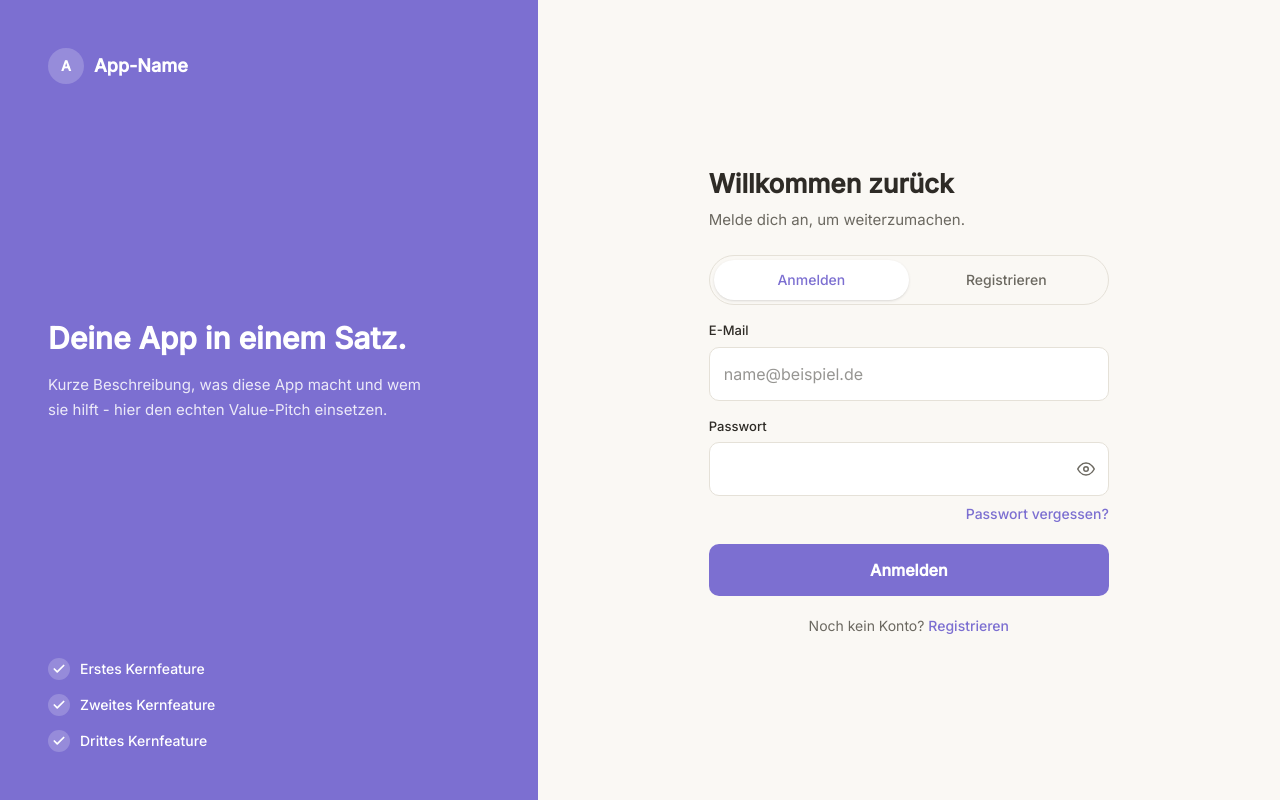
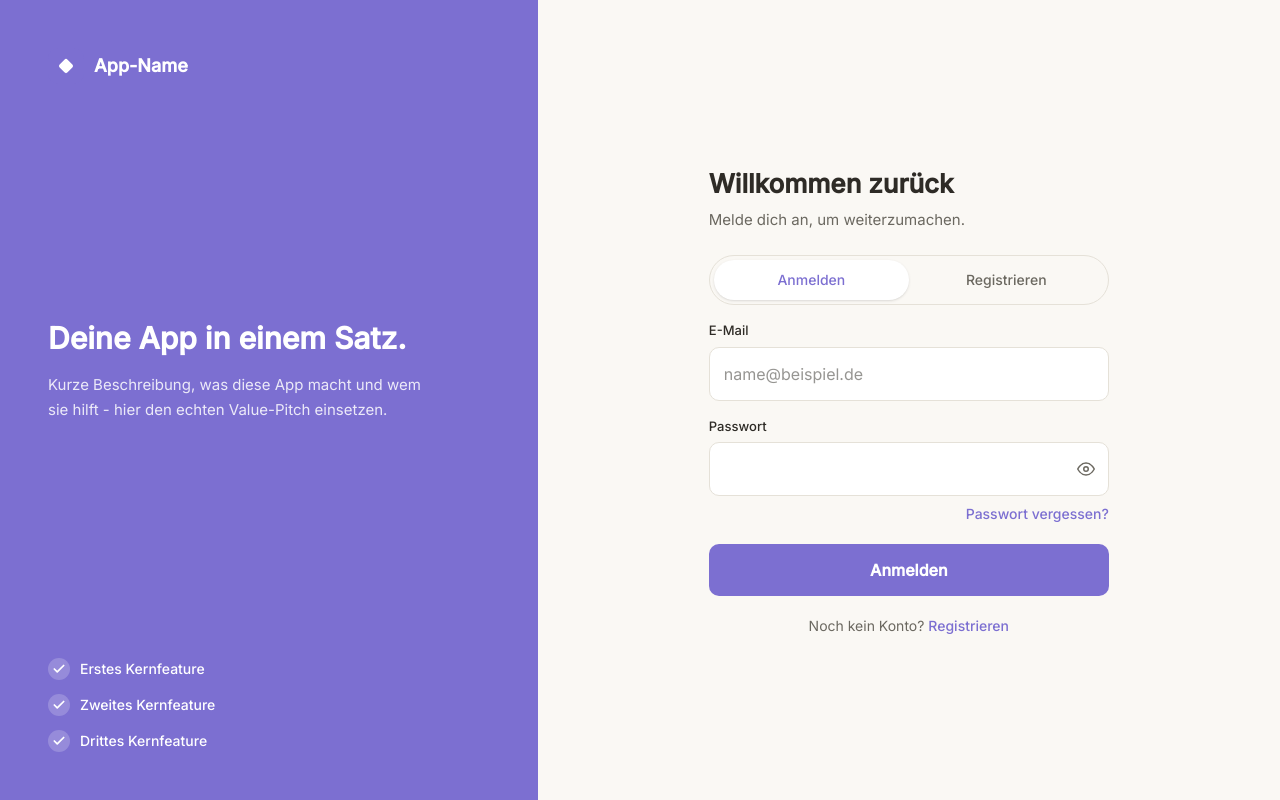
Before and after one commit to Vickiiv/plantori, a React (Vite) app in the folder frontend/: page /login in a window 1280 px wide. Built offline with nearby package versions, Linux system fonts and the light colour scheme; no server answers.

Commit message:
Add swappable logo image, make logo link back to Dashboard, global pointer cursor on buttons, more ANPASSEN comments, restructured README

```diff
--- a/frontend/src/components/AuthLayout.tsx
+++ b/frontend/src/components/AuthLayout.tsx
@@ -1,6 +1,7 @@
 import { ReactNode } from 'react';
 import { Link } from 'react-router-dom';
 import { APP_NAME } from '../config';
+import { Logo } from './Logo';
 
 interface AuthLayoutProps {
   activeTab: 'login' | 'register';
@@ -27,9 +28,7 @@ export function AuthLayout({ activeTab, title, subtitle, children }: AuthLayoutP
           komplett ausgeblendet, dort zeigt nur das rechte Formular. */}
       <aside className="hidden w-[42%] min-w-[320px] flex-col justify-between bg-primary p-8 text-white lg:flex xl:p-12">
         <div className="flex items-center gap-2.5 text-lg font-semibold">
-          <span className="flex h-9 w-9 items-center justify-center rounded-full bg-white/20 text-sm font-bold">
-            {APP_NAME[0]}
-          </span>
+          <Logo />
           <span>{APP_NAME}</span>
         </div>
 
@@ -57,9 +56,7 @@ export function AuthLayout({ activeTab, title, subtitle, children }: AuthLayoutP
         <div className="w-full max-w-[420px] lg:max-w-[400px]">
           {/* Kompaktes Logo nur auf Mobile/Tablet, da die linke Seite dort fehlt */}
           <div className="mb-8 flex items-center justify-center gap-2 lg:hidden">
-            <span className="flex h-9 w-9 items-center justify-center rounded-full bg-primary text-sm font-bold text-white">
-              {APP_NAME[0]}
-            </span>
+            <Logo />
             <span className="text-lg font-semibold text-ink">{APP_NAME}</span>
           </div>
 
--- /dev/null
+++ b/frontend/src/components/Logo.tsx
@@ -0,0 +1,23 @@
+import { APP_NAME } from '../config';
+
+interface LogoProps {
+  className?: string;
+}
+
+// ---------------------------------------------------------------------
+// ANPASSEN: Platzhalter-Logo als echtes Bild (kein reiner Text-Buchstabe
+// mehr). Um ein eigenes Logo zu verwenden: die Datei
+// frontend/public/logo-placeholder.svg durch die eigene Bilddatei ersetzen
+// (gleicher Dateiname genuegt, dann muss hier nichts geaendert werden) -
+// oder den Dateinamen unten im src-Pfad anpassen. PNG/JPG funktionieren
+// genauso wie SVG.
+// ---------------------------------------------------------------------
+export function Logo({ className = 'h-9 w-9' }: LogoProps) {
+  return (
+    <img
+      src="/logo-placeholder.svg"
+      alt={`${APP_NAME} Logo`}
+      className={`${className} rounded-lg object-cover`}
+    />
+  );
+}
--- a/frontend/src/pages/Account.tsx
+++ b/frontend/src/pages/Account.tsx
@@ -1,8 +1,9 @@
 import { FormEvent, useState } from 'react';
-import { useNavigate } from 'react-router-dom';
+import { Link, useNavigate } from 'react-router-dom';
 import { useAuth } from '../context/AuthContext';
 import { changePasswordRequest, deleteAccountRequest } from '../api/authApi';
 import { APP_NAME } from '../config';
+import { Logo } from '../components/Logo';
 import { PasswordInput } from '../components/PasswordInput';
 import { errorClass, labelClass, messageClass } from '../styles/formClasses';
 
@@ -55,11 +56,16 @@ export function Account() {
   return (
     <div className="min-h-screen">
       <header className="flex items-center justify-between border-b border-line bg-surface px-4 py-4 sm:px-8 sm:py-5">
-        <span className="text-lg font-semibold text-primary-dark">{APP_NAME}</span>
+        {/* Logo + Name fuehren zurueck zum Dashboard - vorher gab es von hier keinen Weg zurueck */}
+        <Link to="/dashboard" className="flex items-center gap-2.5 text-lg font-semibold text-primary-dark">
+          <Logo className="h-8 w-8" />
+          {APP_NAME}
+        </Link>
         <button className="text-sm text-muted hover:text-ink" onClick={() => logout()}>Abmelden</button>
       </header>
 
       <main className="mx-auto max-w-2xl px-4 py-10 sm:px-6 sm:py-16">
+        {/* ANPASSEN: Seitentitel und Texte unten sind Platzhalter-Copy */}
         <h1 className="text-2xl font-semibold text-ink">Konto</h1>
         <p className="mt-4 break-words text-muted">
           Angemeldet als {user?.email}
--- a/frontend/src/pages/Dashboard.tsx
+++ b/frontend/src/pages/Dashboard.tsx
@@ -1,6 +1,7 @@
 import { Link } from 'react-router-dom';
 import { useAuth } from '../context/AuthContext';
 import { APP_NAME } from '../config';
+import { Logo } from '../components/Logo';
 import { messageClass } from '../styles/formClasses';
 
 export function Dashboard() {
@@ -9,7 +10,11 @@ export function Dashboard() {
   return (
     <div className="min-h-screen">
       <header className="flex flex-wrap items-center justify-between gap-3 border-b border-line bg-surface px-4 py-4 sm:px-8 sm:py-5">
-        <span className="text-lg font-semibold text-primary-dark">{APP_NAME}</span>
+        {/* Logo + Name fuehren immer zurueck zum Dashboard (auch von /account aus) */}
+        <Link to="/dashboard" className="flex items-center gap-2.5 text-lg font-semibold text-primary-dark">
+          <Logo className="h-8 w-8" />
+          {APP_NAME}
+        </Link>
         <div className="flex items-center gap-4">
           <Link className="text-sm text-muted hover:text-ink" to="/account">Konto</Link>
           <button className="text-sm text-muted hover:text-ink" onClick={() => logout()}>Abmelden</button>
--- a/frontend/src/pages/ForgotPassword.tsx
+++ b/frontend/src/pages/ForgotPassword.tsx
@@ -26,6 +26,7 @@ export function ForgotPassword() {
   return (
     <div className={cardPageClass}>
       <div className={cardClass}>
+        {/* ANPASSEN: Titel/Texte unten sind Platzhalter-Copy */}
         <h1 className="mb-1.5 text-2xl font-bold text-ink">Passwort vergessen</h1>
         <p className="mb-6 text-sm text-muted">Wir schicken dir einen Link zum Zurücksetzen</p>
 
--- a/frontend/src/pages/ResetPassword.tsx
+++ b/frontend/src/pages/ResetPassword.tsx
@@ -32,6 +32,7 @@ export function ResetPassword() {
   return (
     <div className={cardPageClass}>
       <div className={cardClass}>
+        {/* ANPASSEN: Titel/Texte unten sind Platzhalter-Copy */}
         <h1 className="mb-6 text-2xl font-bold text-ink">Neues Passwort vergeben</h1>
 
         {isSuccess ? (
--- a/frontend/src/pages/VerifyEmail.tsx
+++ b/frontend/src/pages/VerifyEmail.tsx
@@ -31,6 +31,7 @@ export function VerifyEmail() {
   return (
     <div className={cardPageClass}>
       <div className={`${cardClass} text-center`}>
+        {/* ANPASSEN: Status-Texte unten sind Platzhalter-Copy */}
         {status === 'loading' && <p className="text-muted">E-Mail wird bestätigt …</p>}
 
         {status === 'success' && (
--- a/frontend/src/styles/theme.css
+++ b/frontend/src/styles/theme.css
@@ -41,3 +41,12 @@ body {
   background-color: var(--color-canvas);
   color: var(--color-ink);
 }
+
+/* Zeigt bei allen (nicht deaktivierten) Buttons einen Pointer-Cursor -
+   der Browser-Standard fuer <button> ist sonst der normale Pfeil, nicht
+   die Hand. Gilt automatisch fuer jeden neuen Button, den du ergaenzt. */
+@layer base {
+  button:not(:disabled) {
+    cursor: pointer;
+  }
+}
```
Also changed, not shown: frontend/public/logo-placeholder.svg (added), 1 other file (tests, documents, lock files or other folders).
